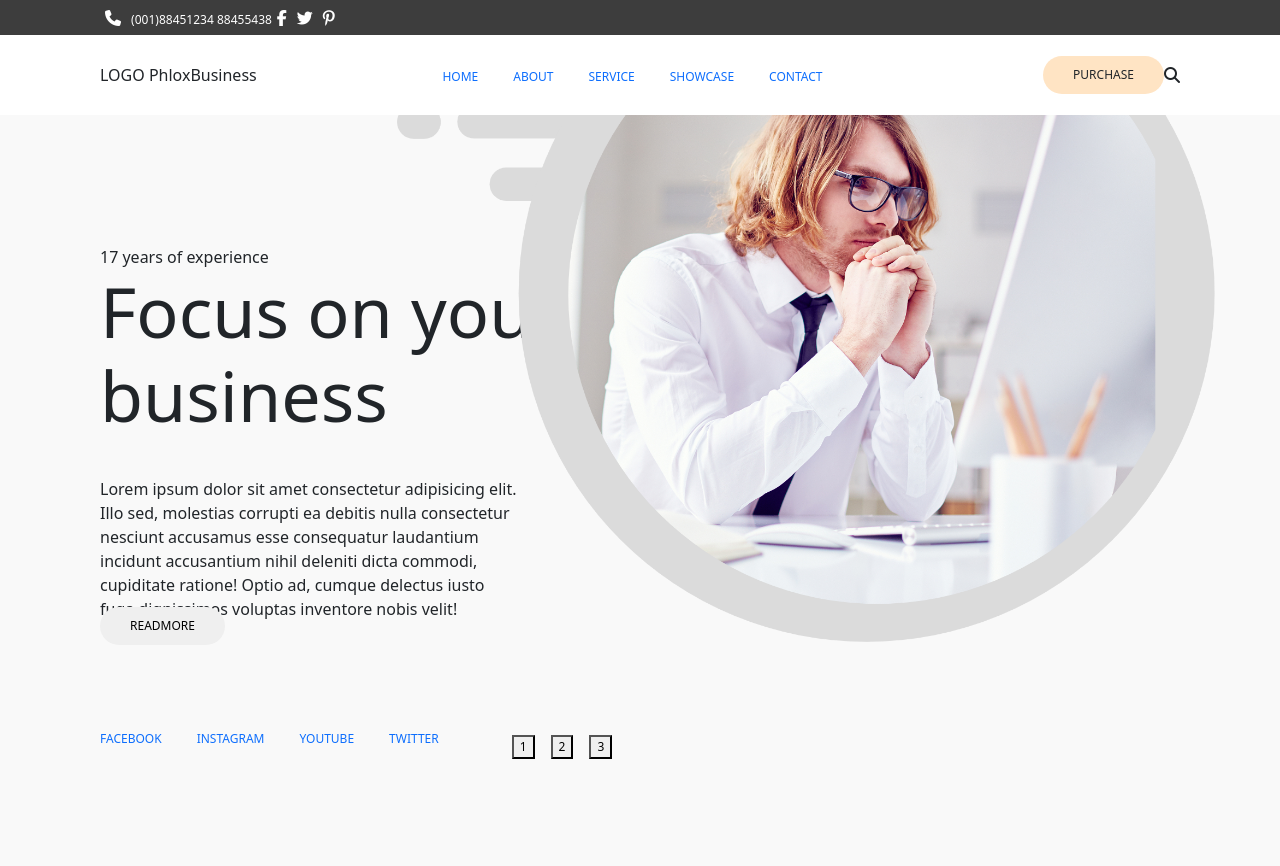
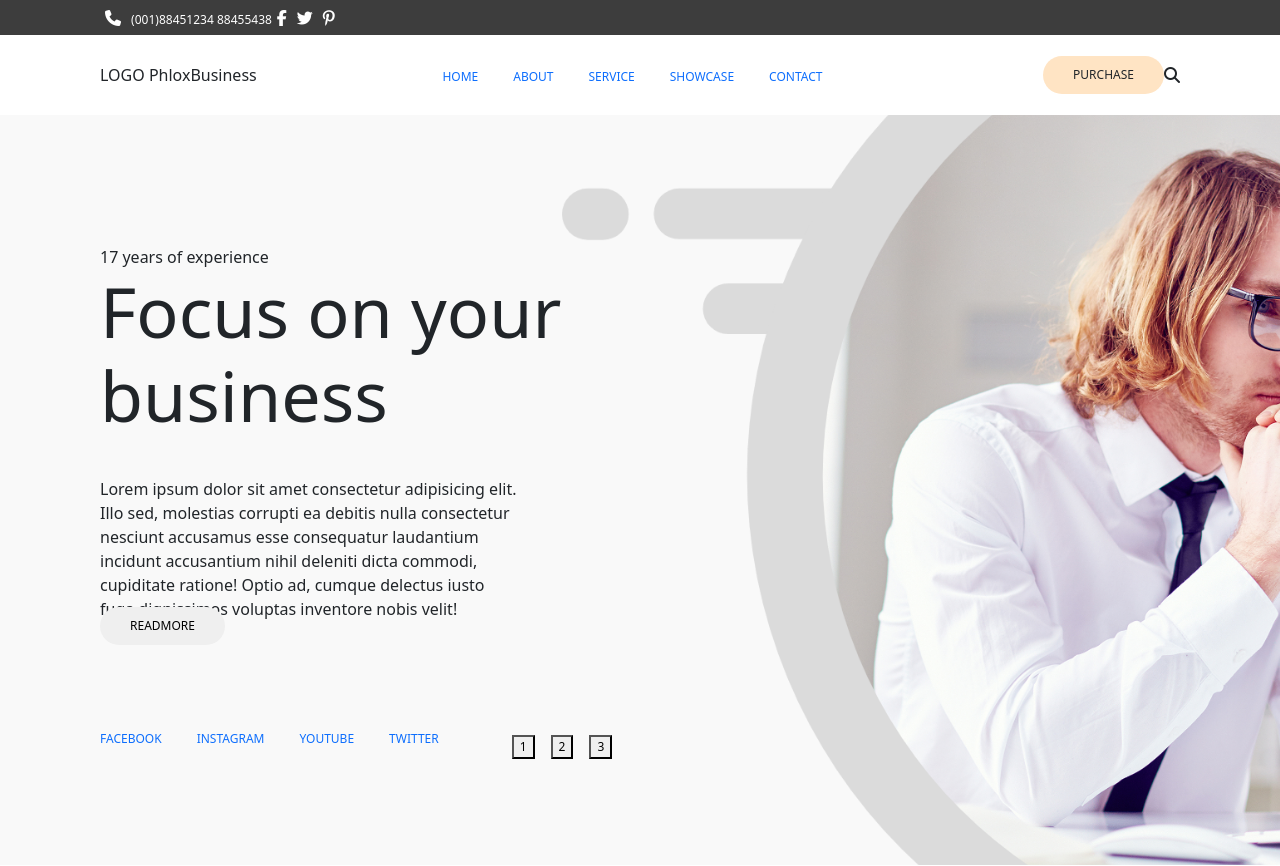
Before and after one commit to carlo-ddm/proj-html-vuejs, a Vue app: page / in a window 1280 px wide. Shown: the top 866 px of the page. Built offline with nearby package versions, Linux system fonts and the light colour scheme.

Commit message:
salvataggio

```diff
--- a/src/components/JumbotronComp.vue
+++ b/src/components/JumbotronComp.vue
@@ -131,7 +131,7 @@ export default {
 
 .jumbotron {
   overflow: hidden;
-  height: 800px;
+  height: 750px;
   background-color: #F9F9F9;
 
   .col-6.cd1{
@@ -158,7 +158,6 @@ export default {
       }
 
       .jumbo-info {
-
         .social-nav {
           margin: 40px 0 40px 0px;
           ul {
@@ -196,8 +195,9 @@ export default {
       img {
         position: relative;
         top: -170px;
-        right: 255px;
-        width: 155%;
+        right: 90px;
+        width: 1245px;
+        height: 100%;
       }
     }
   }
```
